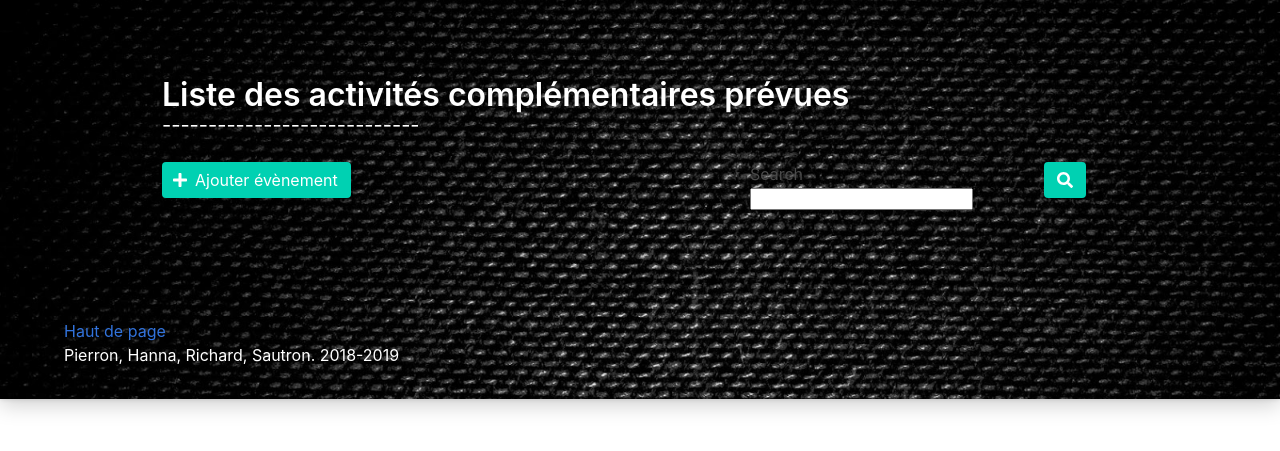
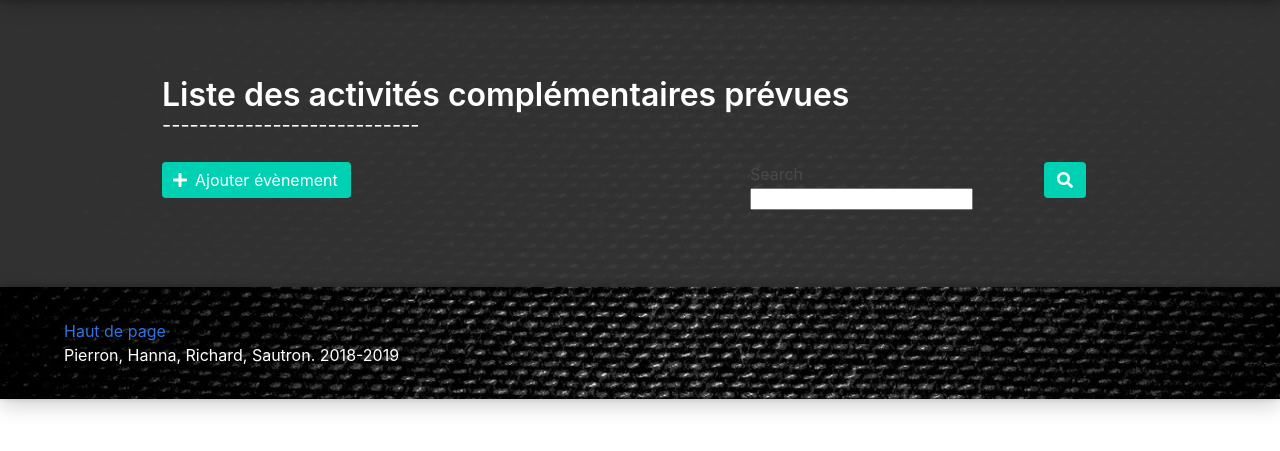
Before and after one commit to rubstr/gestionvisites, a Symfony app: template gestionRapportVisites/templates/actvt_compl/index.html.twig in a window 1280 px wide. Shown: the part 68-519 px from the top of the page. Run offline with Twig, Linux system fonts and the light colour scheme; the template is opened without the code that fills it, so the values that code supplies are empty; form fields are guessed from the names that the template uses; some libraries are stand-ins or nearby versions.

Commit message:
maj style

```diff
--- a/gestionRapportVisites/templates/actvt_compl/ActiviteForm.html.twig
+++ b/gestionRapportVisites/templates/actvt_compl/ActiviteForm.html.twig
@@ -3,7 +3,7 @@
 {% block title %}Formulaire Activite{% endblock %}
 
 {% block body %}
-
+<div class="fondgris">
  <div class="container corp">
         <h1 class="title is-3 has-text-white">Ajouter / Modifier un praticien</h1>
         <h1 class="subtitle is-5 has-text-white">----------------------------</h1>
@@ -17,5 +17,5 @@
             {{ form_end(form) }}
         </div>
     </div>
-
+</div>
 {% endblock %}
--- a/gestionRapportVisites/templates/actvt_compl/Invitationform.html.twig
+++ b/gestionRapportVisites/templates/actvt_compl/Invitationform.html.twig
@@ -3,7 +3,7 @@
 {% block title %}Invitation{% endblock %}
 
 {% block body %}
-
+<div class="fondgris">
  <div class="container corp">
         <h1 class="title is-3 has-text-white">Inviter un praticien</h1>
         <h1 class="subtitle is-5 has-text-white">----------------------------</h1>
@@ -16,5 +16,6 @@
                 {{ form_end(form) }}
         </div>
     </div>
+    </div>
 
 {% endblock %}
--- a/gestionRapportVisites/templates/actvt_compl/VisiteurForm.html.twig
+++ b/gestionRapportVisites/templates/actvt_compl/VisiteurForm.html.twig
@@ -3,7 +3,7 @@
 {% block title %}Ajout organisateur{% endblock %}
 
 {% block body %}
-
+<div class="fondgris">
  <div class="container corp">
         <h1 class="title is-3 has-text-white">Ajouter un organisateur</h1>
         <h1 class="subtitle is-5 has-text-white">----------------------------</h1>
@@ -15,5 +15,6 @@
                 {{ form_end(form) }}
         </div>
     </div>
+</div>
 
 {% endblock %}
--- a/gestionRapportVisites/templates/actvt_compl/index.html.twig
+++ b/gestionRapportVisites/templates/actvt_compl/index.html.twig
@@ -3,6 +3,7 @@
 {% block title %}Liste Activité Complémentaire{% endblock %}
 
 {% block body %}
+<div class="fondgris">
     <div class="container corp">
         <div class="columns">
             <div class="column is-1">
@@ -82,4 +83,5 @@
         {% endfor %}
 
     </div>
+    </div>
 {% endblock %}
--- a/gestionRapportVisites/templates/actvt_compl/showActivite.html.twig
+++ b/gestionRapportVisites/templates/actvt_compl/showActivite.html.twig
@@ -3,7 +3,7 @@
 {% block title %}Activité{% endblock %}
 
 {% block body %}
-
+<div class="fondgris">
 <div class="container corp">
     <div class="columns">
         <div class="column is-1">
@@ -165,5 +165,6 @@
     {% endfor %}
 
 </div>
+</div>
 
 {% endblock %}
```
